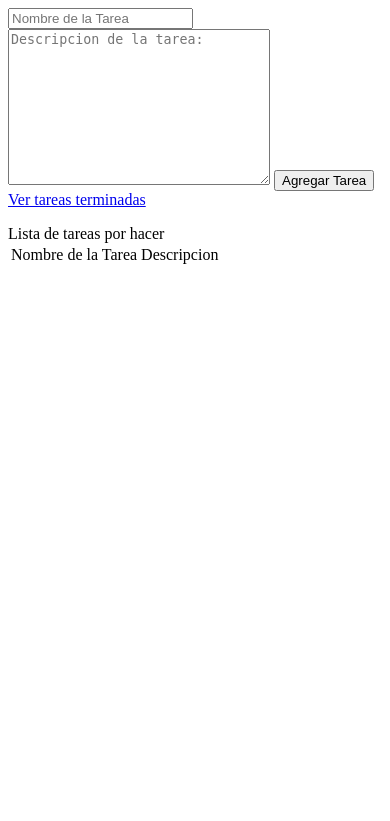
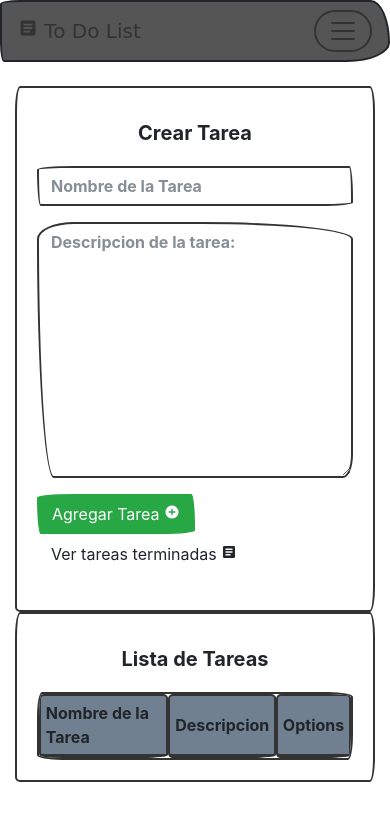
Before and after one commit to ShadowNox96/to_do_lis-app, a Flask app: page / in a window 390 px wide. Shown: the top 821 px of the page. Run offline with Flask 2, Linux system fonts and the light colour scheme; data that the repository does not hold is empty; some libraries are stand-ins or nearby versions; some web fonts are replaced.

Commit message:
se agregaron los estilos de la intefaz grafica y correccion de errores

```diff
--- a/app/app.py
+++ b/app/app.py
@@ -54,7 +54,7 @@ def eliminar_tarea(id):
 @app.route('/editar/<id>')
 def editar_tarea(id):
     cur= mysql.connection.cursor()
-    cur.execute('Select * from tareas where id= %s', (id))
+    cur.execute('Select * from tareas where id= %s', [id])
     tarea=cur.fetchall()
     return render_template('editar_tarea.html', tareas= tarea[0])
 
@@ -76,14 +76,15 @@ def guardar_cambios(id):
         return redirect(url_for('Index'))
 
 #ruta para marcar una tarea como terminada y que desaparezca de la tabla
-@app.route('/terminar/<id>')
+@app.route('/terminar/<string:id>')
 def terminar_tarea(id):
+    print(id)
     cur= mysql.connection.cursor()
     cur.execute("""
         UPDATE tareas
         SET tarea_realizada= true
         WHERE id=%s
-    """, (id))
+    """, [id])
     mysql.connection.commit()
     flash('Tarea terminada')
     return redirect(url_for('Index'))
--- a/app/templates/index.html
+++ b/app/templates/index.html
@@ -1,23 +1,60 @@
+<!--En esta parte heredo el codigo del layout y puedo poseer el mismo codigo-->
+{% extends 'layout.html'%}
+
+<!--Aca inicio el bloque como lo nombre en layout.html y significa que este se mostrarar con el de layout -->
+{%block body%}
+<!--Contenedor generl-->
+<div class="row">
+
+    <div class="col-md-5">
+        <!--Mensajes-->
         {% with mess=get_flashed_messages() %}
         {% if mess %}
         {% for m in mess %}
-<p style="color: red">{{m}}</p>
+
+        <div class="alert alert-dismissible alert-success">
+            <button type="button" class="close" data-dismiss="alert">&times;</button>
+            <strong>{{m}}</strong>
+        </div>
         {% endfor %}
         {% endif %}
         {% endwith %}
+        <!--Aca ira el formulario-->
+        <div class="card card-body">
+            <label for="" class="col-form-label-lg text-center">Crear Tarea</label>
             <form action="/add_tarea" method="POST">
-    <input type="text" name="nombre_tarea" placeholder="Nombre de la Tarea">
-    <textarea name="descripcion" id="" cols="30" rows="10" placeholder="Descripcion de la tarea:"></textarea>
-    <button type="submit">Agregar Tarea</button>
-    <a href="/ver_tareas_terminadas">Ver tareas terminadas</a>
+                <div class="form-group">
+                    <input type="text" name="nombre_tarea" placeholder="Nombre de la Tarea" required
+                        class="form-control">
+                </div>
+                <div class="form-group">
+                    <textarea name="descripcion" id="" cols="30" rows="10" placeholder="Descripcion de la tarea:"
+                        required class="form-control"></textarea>
+                </div>
+
+                <div class="button-group">
+                    <button class="btn btn-success col-6" type="submit">Agregar Tarea <ion-icon name="add-circle">
+                        </ion-icon></button>
+                    <a class="btn btn-light " href="/ver_tareas_terminadas">Ver tareas terminadas <ion-icon
+                            name="list-box"></ion-icon></a>
+                </div>
+                <div class="form-group float-left">
+
+                </div>
+
             </form>
-
-<label for="">Lista de tareas por hacer</label>
-<table>
+        </div>
+    </div>
+    <!--Aca va la tabla de las tareas-->
+    <div class="col-md-7">
+        <div class="card card-body">
+            <label for="" class="col-form-label-lg text-center">Lista de Tareas</label>
+            <table class="table-striped table-bordered bg-white table-sm">
                 <thead>
                     <tr>
-            <td>Nombre de la Tarea</td>
-            <td>Descripcion</td>
+                        <td style="background-color: slategray">Nombre de la Tarea</td>
+                        <td style="background-color: slategray">Descripcion</td>
+                        <td style="background-color: slategray">Options</td>
                     </tr>
                 </thead>
                 <tbody>
@@ -26,12 +63,28 @@
                         <td>{{tarea.1}}</td>
                         <td>{{tarea.2}}</td>
                         <td>
-                    <a href="/editar/{{tarea.0}}">Editar tarea</a>
-                    <a href="/eliminar/{{tarea.0}}">Eliminar tarea</a>
-                    <a href="/terminar/{{tarea.0}}">Marcar como terminada</a>
+                            <a class="btn btn-secondary" href="/editar/{{tarea.0}}">Editar tarea <ion-icon
+                                    name="create">
+                                </ion-icon></a>
+                            <a href="/eliminar/{{tarea.0}}" class="btn btn-danger">Eliminar tarea <ion-icon
+                                    name="trash">
+                                </ion-icon></a>
+                            <a href="/terminar/{{tarea.0}}" class="btn btn-info">Marcar como terminada
+                                <ion-icon name="checkmark"></ion-icon></a>
                         </td>
 
                     </tr>
                     {%  endfor %}
                 </tbody>
             </table>
+        </div>
+
+    </div>
+</div>
+
+
+
+
+
+
+{% endblock%}
--- /dev/null
+++ b/app/templates/layout.html
@@ -0,0 +1,43 @@
+<!DOCTYPE html>
+<html lang="en">
+
+<head>
+    <meta charset="UTF-8">
+    <meta name="viewport" content="width=device-width, initial-scale=1.0">
+    <meta http-equiv="X-UA-Compatible" content="ie=edge">
+    <title>To Do List</title>
+    <link rel="stylesheet" href="https://bootswatch.com/4/sketchy/bootstrap.min.css">
+
+
+</head>
+
+<body>
+    <!--Navegacion-->
+    <nav class="navbar navbar-expand-lg navbar-light bg-dark">
+        <a class="navbar-brand" href="/"> <ion-icon name="list-box"></ion-icon> To Do List</a>
+        <button class="navbar-toggler" type="button" data-toggle="collapse" data-target="#navbarNav"
+            aria-controls="navbarNav" aria-expanded="false" aria-label="Toggle navigation">
+            <span class="navbar-toggler-icon"></span>
+        </button>
+
+    </nav>
+
+
+    <div class="container pt-4">
+        {% block body %}
+        {% endblock %}
+    </div>
+    <!--Scripts de bootstrap-->
+    <script src="https://code.jquery.com/jquery-3.3.1.slim.min.js"
+        integrity="sha384-q8i/X+965DzO0rT7abK41JStQIAqVgRVzpbzo5smXKp4YfRvH+8abtTE1Pi6jizo" crossorigin="anonymous">
+    </script>
+    <script src="https://cdnjs.cloudflare.com/ajax/libs/popper.js/1.14.7/umd/popper.min.js"
+        integrity="sha384-UO2eT0CpHqdSJQ6hJty5KVphtPhzWj9WO1clHTMGa3JDZwrnQq4sF86dIHNDz0W1" crossorigin="anonymous">
+    </script>
+    <script src="https://stackpath.bootstrapcdn.com/bootstrap/4.3.1/js/bootstrap.min.js"
+        integrity="sha384-JjSmVgyd0p3pXB1rRibZUAYoIIy6OrQ6VrjIEaFf/nJGzIxFDsf4x0xIM+B07jRM" crossorigin="anonymous">
+    </script>
+    <script src="https://unpkg.com/ionicons@4.5.10-0/dist/ionicons.js"></script>
+</body>
+
+</html>
```
Also changed, not shown: app/scriptbd.sql (added, +16 -0 lines), app/templates/editar_tarea.html (+26 -5 lines), app/templates/tareas_terminadas.html (+16 -4 lines). Lines whose indentation alone changed are shown as unchanged.
